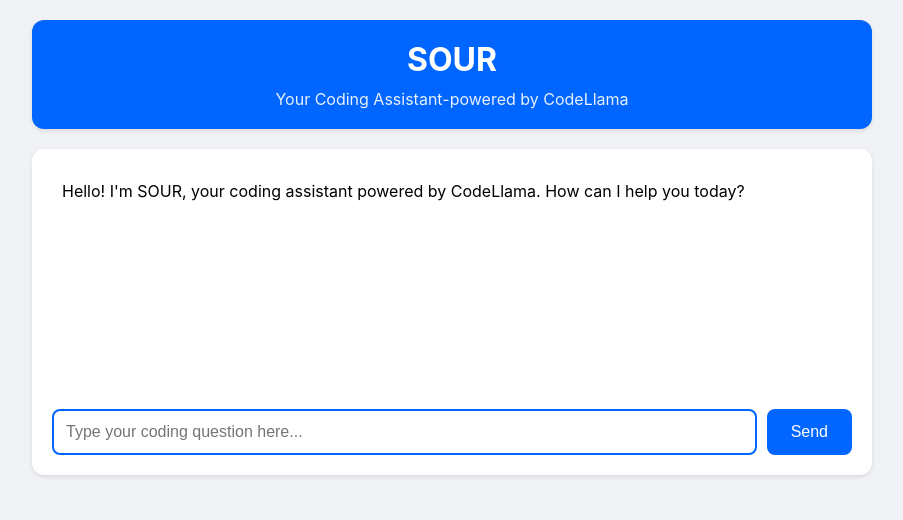
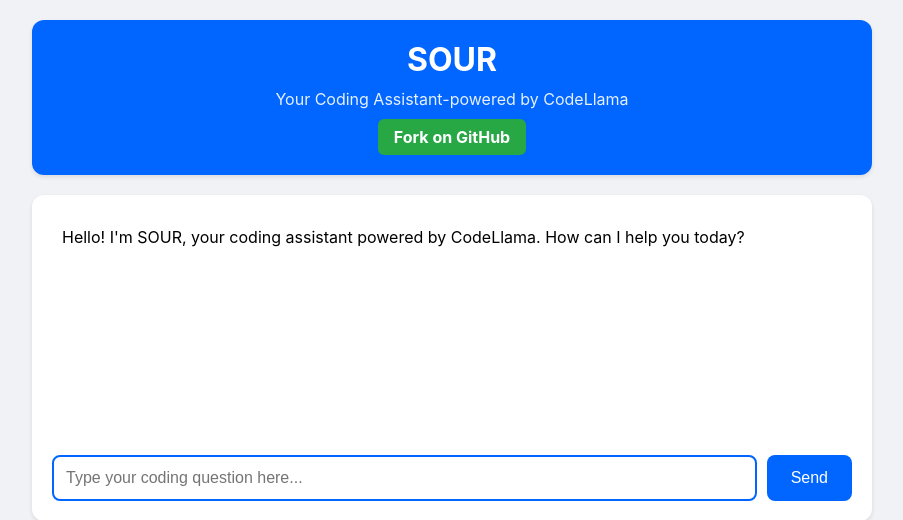
Before and after one commit to gucjeremy/SOUR-ChatBot, a Flask app: page / in a window 1280 px wide. Shown: the top 520 px of the page, without its empty margins (188-1091 px from the left). Run offline with Flask 2, Linux system fonts and the light colour scheme.

Commit message:
Add GitHub fork button to header in index.html

```diff
--- a/templates/index.html
+++ b/templates/index.html
@@ -130,6 +130,11 @@
     <div class="header">
         <h1>SOUR</h1>
         <p>Your Coding Assistant-powered by CodeLlama</p>
+        <a href="https://github.com/jeremy-eth/SOUR/fork" target="_blank" rel="noopener noreferrer"
+           style="display: inline-block; margin-top: 10px; padding: 8px 16px; background-color: #28a745; color: white;
+                  border-radius: 6px; text-decoration: none; font-weight: bold; font-size: 1em;">
+            Fork on GitHub
+        </a>
     </div>
 
     <div class="chat-container">
```
